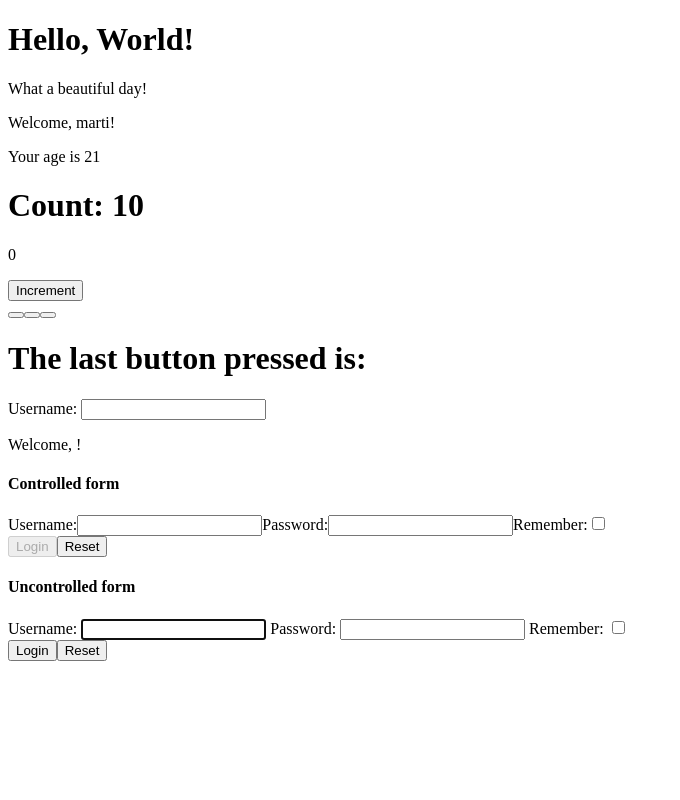
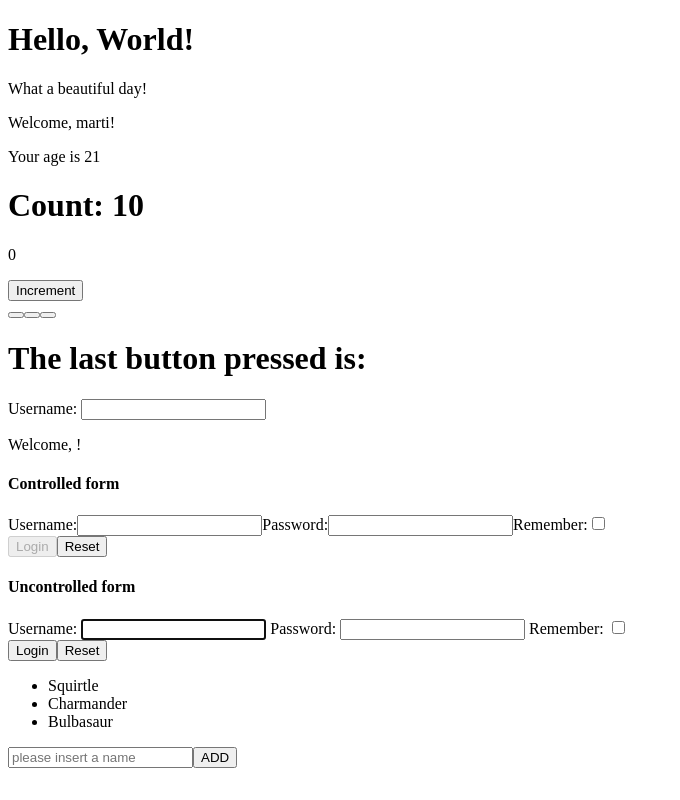
Before and after one commit to Martybb01/react-exercises, a React (Create React App) app: page / in a window 1280 px wide. Shown: the whole page, without its empty margins (0-680 px from the left). Built offline with nearby package versions, Linux system fonts and the light colour scheme.

Commit message:
add TodoList component

```diff
--- a/src/App.js
+++ b/src/App.js
@@ -6,6 +6,7 @@ import { Counter } from "./Counter";
 import { Hello } from "./Hello";
 import { InteractiveWelcome } from "./InteractiveWelcome";
 import { Login } from "./Login";
+import { TodoList } from "./TodoList";
 import { UncontrolledLogin } from "./UncontrolledLogin";
 import { Welcome } from "./Welcome";
 
@@ -22,6 +23,7 @@ export class App extends React.Component {
         <InteractiveWelcome />
         <Login />
         <UncontrolledLogin />
+        <TodoList />
       </div>
     );
   }
--- /dev/null
+++ b/src/TodoList.js
@@ -0,0 +1,39 @@
+import React from "react";
+
+export class TodoList extends React.Component {
+  state = {
+    items: ["Squirtle", "Charmander", "Bulbasaur"],
+    itemsInput: "",
+  };
+  handlerAdd = () => {
+    this.setState({
+      items: [...this.state.items, this.state.itemsInput],
+    });
+  };
+  handleInputChange = (event) => {
+    this.setState({
+      itemsInput: event.target.value,
+    });
+  };
+  render() {
+    return (
+      <div>
+        <div>
+          <ul>
+            {this.state.items.map((item, index) => (
+              <li key={item + index}>{item}</li>
+            ))}
+          </ul>
+        </div>
+        <input
+          type="text"
+          name="username"
+          placeholder="please insert a name"
+          value={this.state.itemsInput}
+          onChange={this.handleInputChange}
+        ></input>
+        <button onClick={this.handlerAdd}>ADD</button>
+      </div>
+    );
+  }
+}
```
